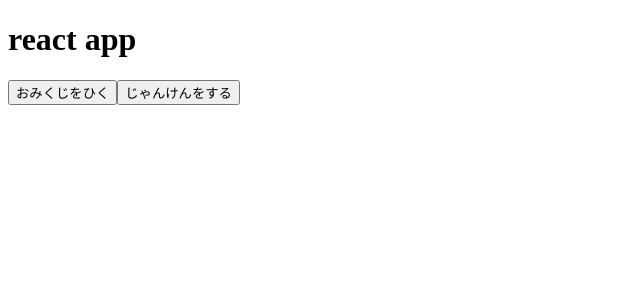
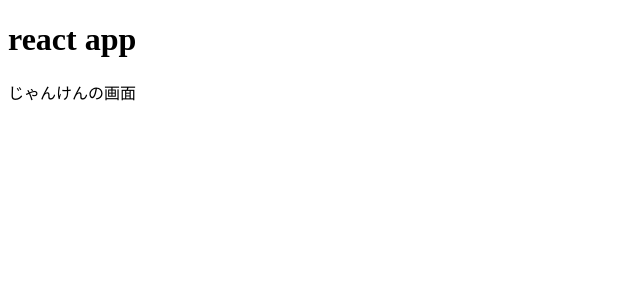
Before and after one commit to taroosg/react-sample, a React (Create React App) app: page /janken in a window 1280 px wide. Shown: the top 300 px of the page, without its empty margins (0-640 px from the left). Built offline with nearby package versions, Linux system fonts and the light colour scheme.

Commit message:
add pages

```diff
--- a/package.json
+++ b/package.json
@@ -8,6 +8,7 @@
     "@testing-library/user-event": "^13.5.0",
     "react": "^18.2.0",
     "react-dom": "^18.2.0",
+    "react-router-dom": "^6.3.0",
     "react-scripts": "5.0.1",
     "web-vitals": "^2.1.4"
   },
--- a/src/App.jsx
+++ b/src/App.jsx
@@ -1,16 +1,17 @@
 import { ActionButton } from "./components/ActionButton";
+import { BrowserRouter, Routes, Route } from "react-router-dom";
+import { Omikuji } from "./pages/Omikuji";
+import { Janken } from "./pages/Janken";
 
 const App = () => {
   return (
-    <>
+    <BrowserRouter>
       <h1>react app</h1>
-      <ActionButton
-        text="おみくじをひく"
-      />
-      <ActionButton
-        text="じゃんけんをする"
-      />
-    </>
+      <Routes>
+        <Route path="/omikuji" element={<Omikuji />} />
+        <Route path="/janken" element={<Janken />} />
+      </Routes>
+    </BrowserRouter>
   );
 };
 export default App;
--- /dev/null
+++ b/src/pages/Janken.jsx
@@ -0,0 +1,7 @@
+export const Janken = () => {
+  return (
+    <>
+      <p>じゃんけんの画面</p>
+    </>
+  )
+}
--- /dev/null
+++ b/src/pages/Omikuji.jsx
@@ -0,0 +1,7 @@
+export const Omikuji = () => {
+  return (
+    <>
+      <p>おみくじの画面</p>
+    </>
+  )
+}
```
Also changed, not shown: 1 other file (tests, documents, lock files or other folders).
